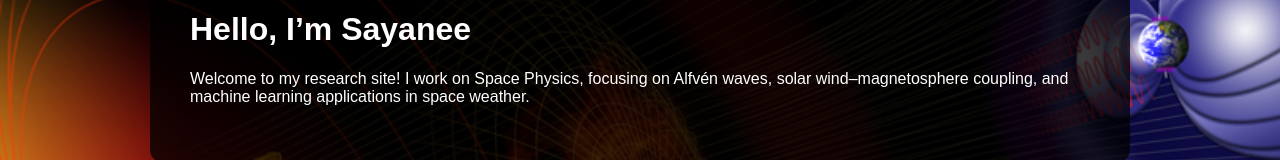
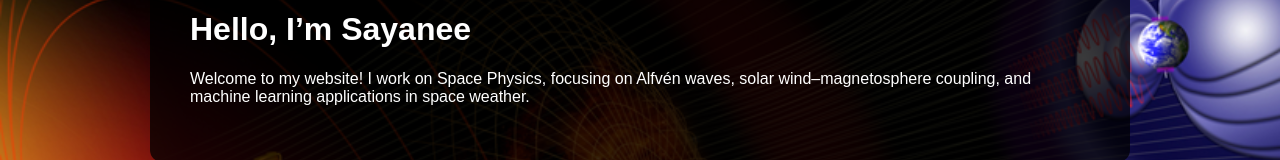
Before and after one commit to SayaneeHaldar/SayaneeHaldar.github.io, a plain HTML site: page index.html in a window 1280 px wide. Shown: the part 170-330 px from the top of the page. Drawn offline with Linux system fonts and the light colour scheme.

Commit message:
Update index.html

```diff
--- a/index.html
+++ b/index.html
@@ -66,7 +66,7 @@
   <div class="content" id="home">
     <h1>Hello, I’m Sayanee</h1>
     <p>
-      Welcome to my research site! I work on Space Physics,
+      Welcome to my website! I work on Space Physics,
       focusing on Alfvén waves, solar wind–magnetosphere coupling,
       and machine learning applications in space weather.
     </p>
```
